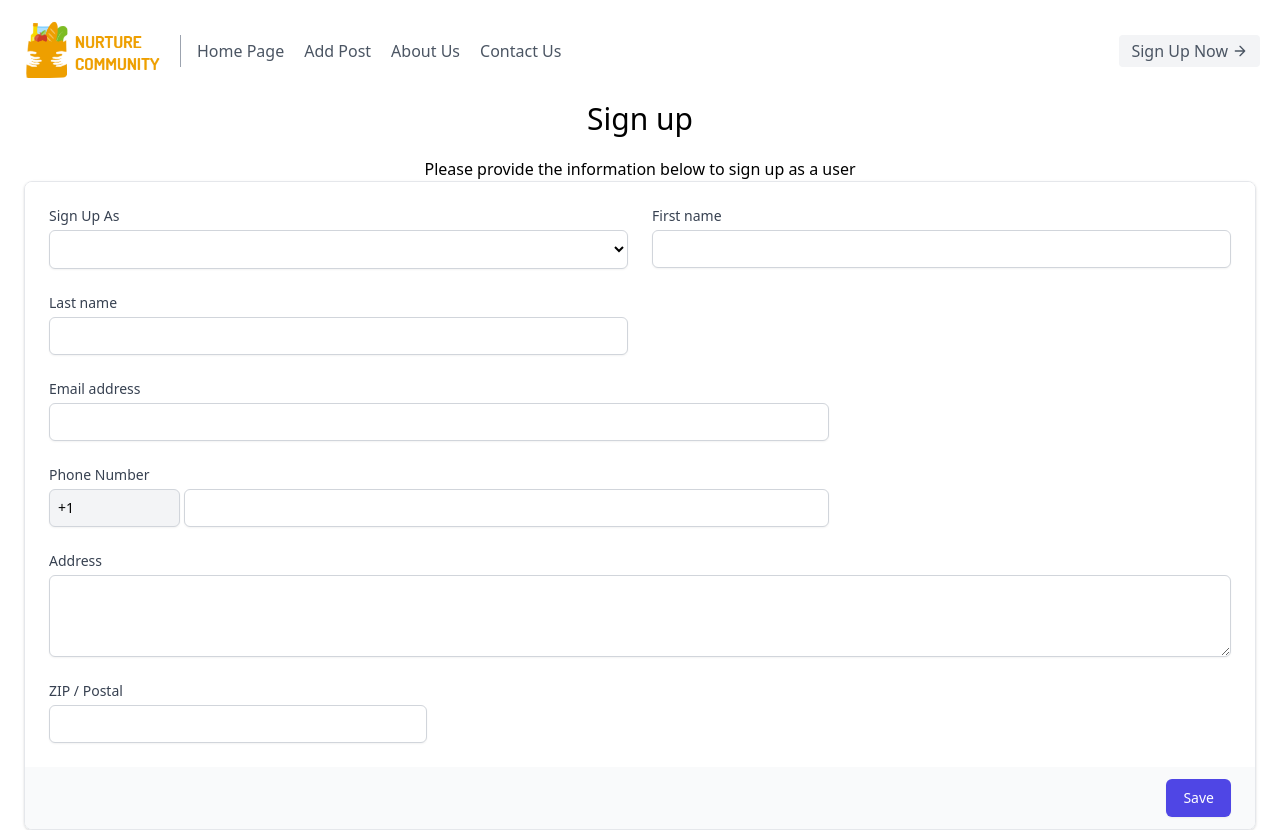
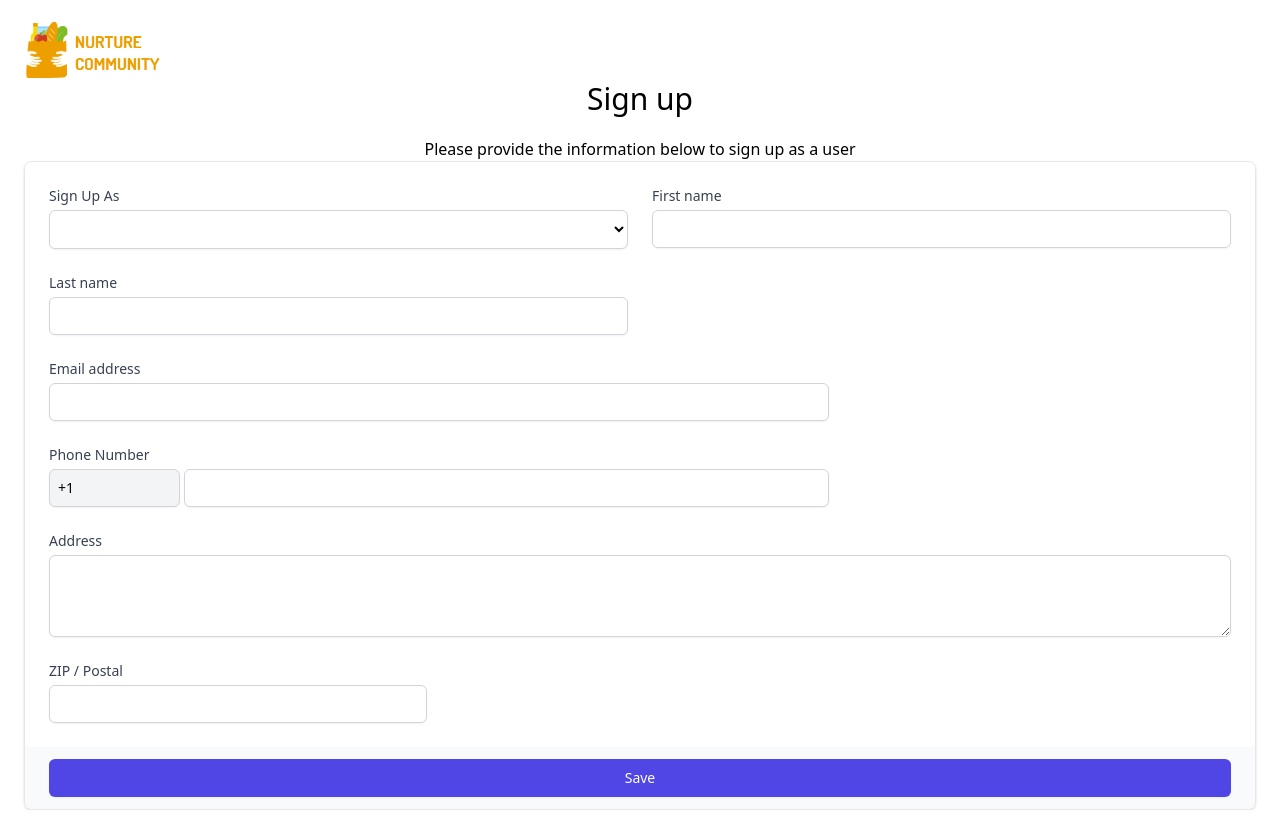
Before and after one commit to Anubha-31/Nurture-Community, a Vue app: page /sign-up in a window 1280 px wide. Built offline with nearby package versions, Linux system fonts and the light colour scheme.

Commit message:
complete sign up page with navigation fixed

```diff
--- a/src/App.vue
+++ b/src/App.vue
@@ -1,15 +1,13 @@
 <template>
-  <Header />
   <div class="container mx-auto">
     <router-view />
   </div>
 </template>
 
 <script>
-import Header from "@/components/Header";
 export default {
   components: {
-    Header,
+
   },
 };
 </script>
--- a/src/views/Home.vue
+++ b/src/views/Home.vue
@@ -1,4 +1,5 @@
 <template>
+  <Header/>
   <Main />
   <Footer />
 </template>
@@ -6,12 +7,14 @@
 <script>
 import Footer from "@/components/Footer.vue";
 import Main from "@/components/Main.vue";
+import Header from "@/components/Header";
 
 export default {
   name: "Home",
   components: {
     Footer,
     Main,
+    Header
   },
 };
 </script>
--- a/src/views/SignUp.vue
+++ b/src/views/SignUp.vue
@@ -1,9 +1,17 @@
 <template>
-  <div class="container mx-auto px-6">
-    <div class="text-center">
-      <h1 class="text-3xl">Sign up</h1>
-      <p class="mt-5">Please provide the information below to sign up as a user</p>
-    </div>
+  <div>
+    <header class="text-gray-600 body-font">
+      <div class="container mx-auto flex flex-wrap pt-5 px-5 flex-col md:flex-row items-center">
+        <router-link to="/" class="flex title-font font-medium items-center text-gray-900 mb-4 md:mb-0">
+          <img src="..\assets\images\logo.png" alt="" class="w-36">
+        </router-link>
+      </div>
+    </header>
+    <div class="container mx-auto px-6">
+      <div class="text-center">
+        <h1 class="text-3xl">Sign up</h1>
+        <p class="mt-5">Please provide the information below to sign up as a user</p>
+      </div>
 
       <div class="mt-5 md:mt-0 ">
         <form action="#" method="POST">
@@ -54,7 +62,7 @@
               </div>
             </div>
             <div class="px-4 py-3 bg-gray-50 text-right sm:px-6">
-              <button type="submit" class="inline-flex justify-center py-2 px-4 border border-transparent shadow-sm text-sm font-medium rounded-md text-white bg-indigo-600 hover:bg-indigo-700 focus:outline-none focus:ring-2 focus:ring-offset-2 focus:ring-indigo-500">
+              <button type="submit" class="inline-flex w-full justify-center py-2 px-4 border border-transparent shadow-sm text-sm font-medium rounded-md text-white bg-indigo-600 hover:bg-indigo-700 focus:outline-none focus:ring-2 focus:ring-offset-2 focus:ring-indigo-500">
                 Save
               </button>
             </div>
@@ -65,6 +73,7 @@
 
 
 
+    </div>
   </div>
 </template>
 
```
